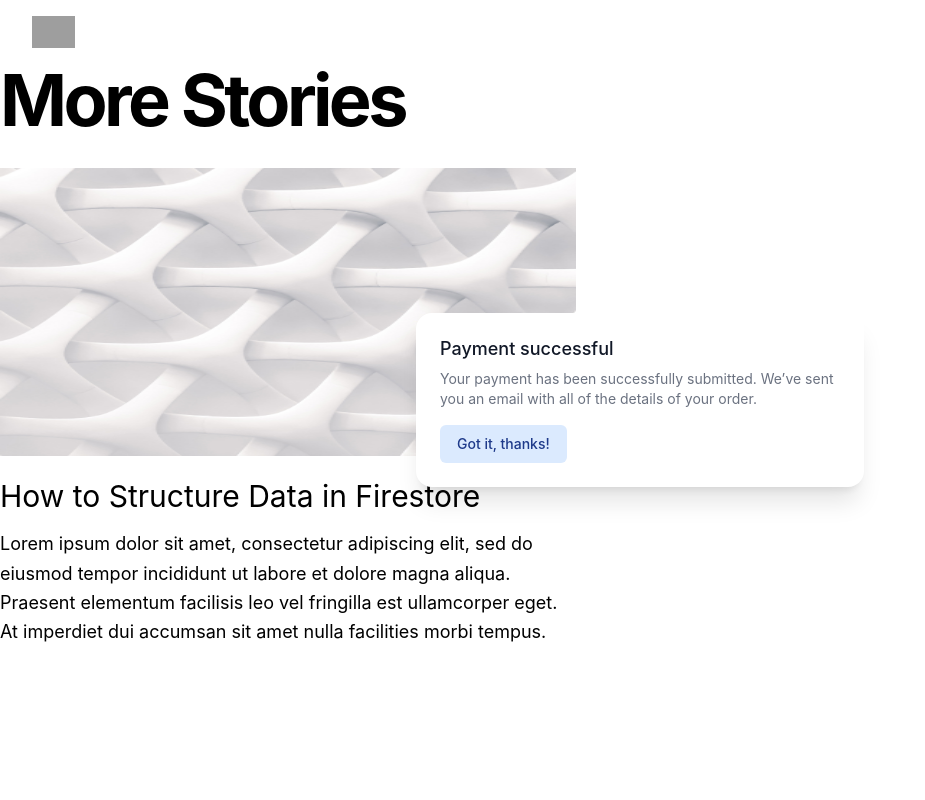
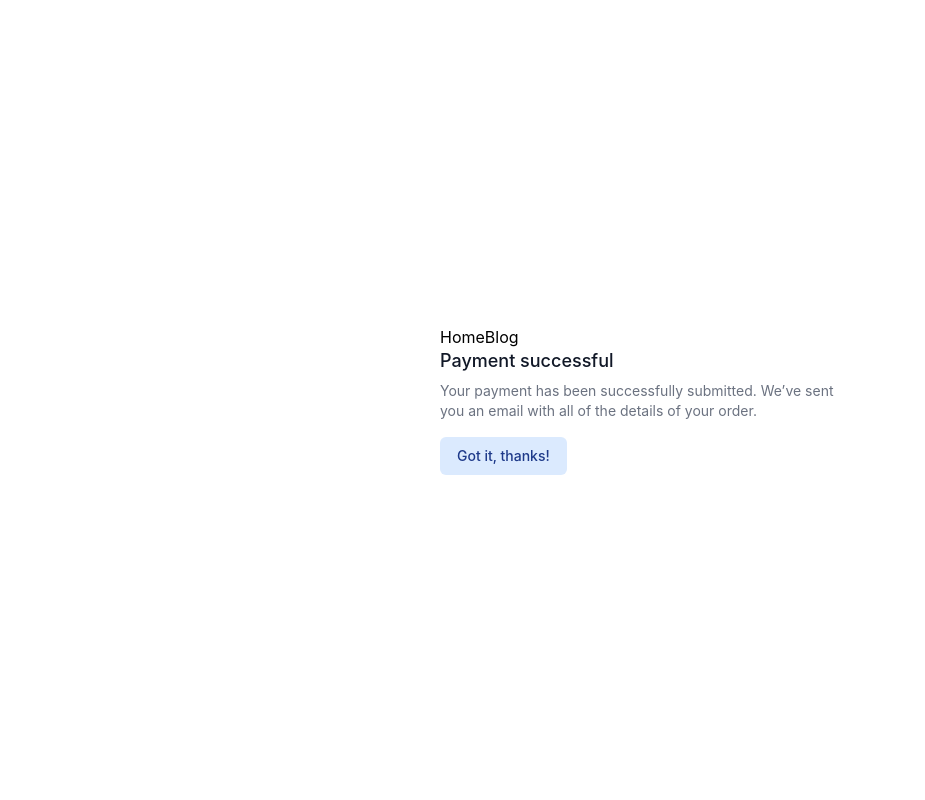
Before and after one commit to kennethfreeflow/next-portfolio, a Next.js app: page /posts in a window 1280 px wide. Both pictures are taken after a click on the button "Open main menu". Shown: the top 800 px of the page, without its empty margins (0-925 px from the left). Built offline with nearby package versions, Linux system fonts and the light colour scheme; grey boxes are pictures that could not be loaded.

Commit message:
Update Navbar

```diff
--- a/src/components/Navbar/index.tsx
+++ b/src/components/Navbar/index.tsx
@@ -1,6 +1,12 @@
 import { Dialog, Transition } from "@headlessui/react";
 import { MenuIcon } from "@heroicons/react/outline";
+import Link from "next/link";
 import { Fragment, useState } from "react";
+
+type INavItem = {
+  label: string;
+  href: string;
+};
 
 export default function Navbar() {
   const [menuOpen, setMenuOpen] = useState(false);
@@ -13,9 +19,20 @@ export default function Navbar() {
     setMenuOpen(false);
   }
 
+  const navItems: INavItem[] = [
+    {
+      label: "Home",
+      href: "/",
+    },
+    {
+      label: "Blog",
+      href: "/posts",
+    },
+  ];
+
   return (
     <>
-      <div className="max-w-7xl mx-auto px-4 sm:px-6 lg:px-8">
+      <div className="px-4 sm:px-6 lg:px-8">
         <div className="flex items-center justify-between h-16">
           <div className="flex items-center">
             <div className="flex-shrink-0">
@@ -58,7 +75,7 @@ export default function Navbar() {
               leaveFrom="opacity-100"
               leaveTo="opacity-0"
             >
-              <Dialog.Overlay className="fixed inset-0" />
+              <Dialog.Overlay className="fixed inset-0 bg-white" />
             </Transition.Child>
 
             {/* This element is to trick the browser into centering the modal contents. */}
@@ -77,7 +94,12 @@ export default function Navbar() {
               leaveFrom="opacity-100 scale-100"
               leaveTo="opacity-0 scale-95"
             >
-              <div className="inline-block w-full max-w-md p-6 my-8 overflow-hidden text-left align-middle transition-all transform bg-white shadow-xl rounded-2xl">
+              <div className="inline-block w-full max-w-md p-6 my-8 overflow-hidden text-left align-middle transition-all transform ">
+                {navItems.map((navItem) => (
+                  <Link key={navItem.label} href={navItem.href}>
+                    {navItem.label}
+                  </Link>
+                ))}
                 <Dialog.Title
                   as="h3"
                   className="text-lg font-medium leading-6 text-gray-900"
```
